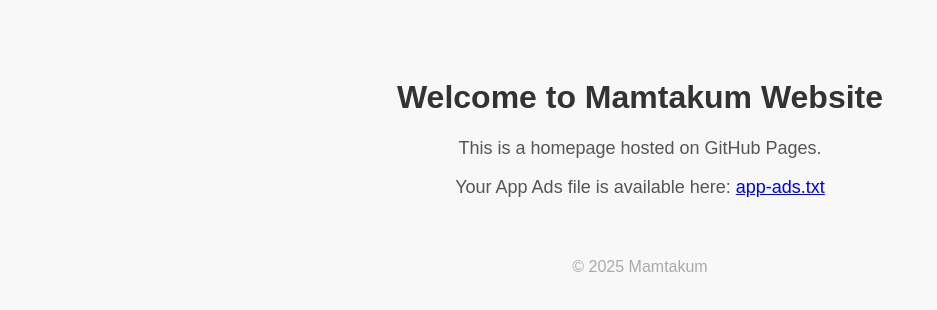
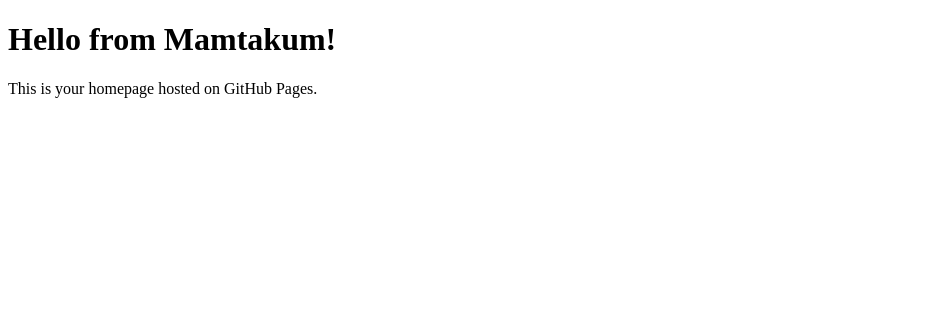
Before and after one commit to Mamtakum/-mamtakum.github.io, a plain HTML site: page index.html in a window 1280 px wide. Shown: the whole page, without its empty margins (0-937 px from the left). Drawn offline with Linux system fonts and the light colour scheme.

Commit message:
Add files via upload
Signed-off-by: Mamtakum <97175985+Mamtakum@users.noreply.github.com>

```diff
--- a/index.html
+++ b/index.html
@@ -1,36 +1,13 @@
+
 <!DOCTYPE html>
 <html lang="en">
 <head>
     <meta charset="UTF-8">
     <meta name="viewport" content="width=device-width, initial-scale=1.0">
-    <meta name="google-adsense-account" content="pub-3094330648566693">
-    <title>Mamtakum Website</title>
-    <style>
-        body {
-            font-family: Arial, sans-serif;
-            background-color: #f8f8f8;
-            text-align: center;
-            padding: 50px;
-        }
-        h1 {
-            color: #333;
-        }
-        p {
-            font-size: 18px;
-            color: #555;
-        }
-        footer {
-            margin-top: 60px;
-            color: #aaa;
-        }
-    </style>
+    <title>Welcome to My Website</title>
 </head>
 <body>
-    <h1>Welcome to Mamtakum Website</h1>
-    <p>This is a homepage hosted on GitHub Pages.</p>
-    <p>Your App Ads file is available here:
-        <a href="app-ads.txt" target="_blank">app-ads.txt</a>
-    </p>
-    <footer>© 2025 Mamtakum</footer>
+    <h1>Hello from Mamtakum!</h1>
+    <p>This is your homepage hosted on GitHub Pages.</p>
 </body>
 </html>
```
